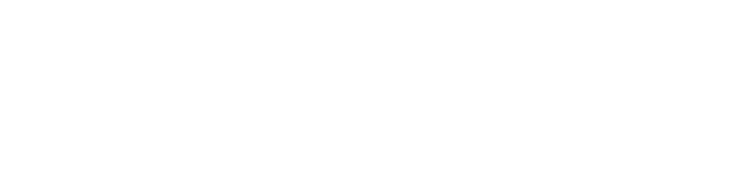
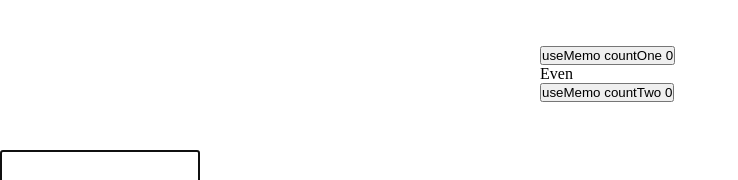
Before and after one commit to Signor1/react-tutorlals-octoberSet2023, a React (Vite) app: page / in a window 1280 px wide. Shown: the part 3275-3455 px from the top of the page, without its empty margins (0-738 px from the left). Before the commit the page ends 3273 px from the top, so only its background shows below. Built offline with nearby package versions, Linux system fonts and the light colour scheme; no server answers.

Commit message:
lesson: taught useMemo and useRef Hook

```diff
--- a/src/App.jsx
+++ b/src/App.jsx
@@ -22,6 +22,8 @@
 import ReduceTwo from "./components/hooks/reducer/ReduceTwo";
 import ReduceThree from "./components/hooks/reducer/ReduceThree";
 import Container from "./components/hooks/callback/Container";
+import Demo from "./components/hooks/memo/Demo";
+import Input from "./components/hooks/ref/Input";
 
 //useContext example
 export const User = createContext()
@@ -64,6 +66,12 @@
 
         {/* useCallback */}
         <Container />
+
+        {/* useMemo Hook */}
+        <Demo />
+
+        {/* useRef Hook */}
+        <Input />
       </>
     </User.Provider>
 
--- /dev/null
+++ b/src/components/hooks/memo/Demo.jsx
@@ -0,0 +1,31 @@
+import { useMemo, useState } from "react"
+
+
+const Demo = () => {
+    const [countOne, setCountOne] = useState(0)
+    const [countTwo, setCountTwo] = useState(0)
+
+    const incrementOne = () => {
+        setCountOne(countOne + 1)
+    }
+
+    const incrementTwo = () => {
+        setCountTwo(countTwo + 1)
+    }
+
+    const isEven = useMemo(() => {
+        // let i = 0;
+        // while (i < 2000) i++
+        return countOne % 2 === 0;
+    }, [countOne])
+
+    return (
+        <div style={{ width: "200px", margin: "3rem auto" }}>
+            <button onClick={incrementOne}>useMemo countOne {countOne}</button>
+            <p>{isEven ? 'Even' : 'Odd'}</p>
+            <button onClick={incrementTwo}>useMemo countTwo {countTwo}</button>
+        </div>
+    )
+}
+
+export default Demo
--- /dev/null
+++ b/src/components/hooks/ref/Input.jsx
@@ -0,0 +1,18 @@
+import { useEffect, useRef } from "react"
+
+
+const Input = () => {
+    const inputRef = useRef(null)
+
+    useEffect(() => {
+        inputRef.current.focus()
+    }, [])
+
+    return (
+        <div>
+            <input ref={inputRef} type="text" style={{ width: "200px ", height: "35px" }} />
+        </div>
+    )
+}
+
+export default Input
```
